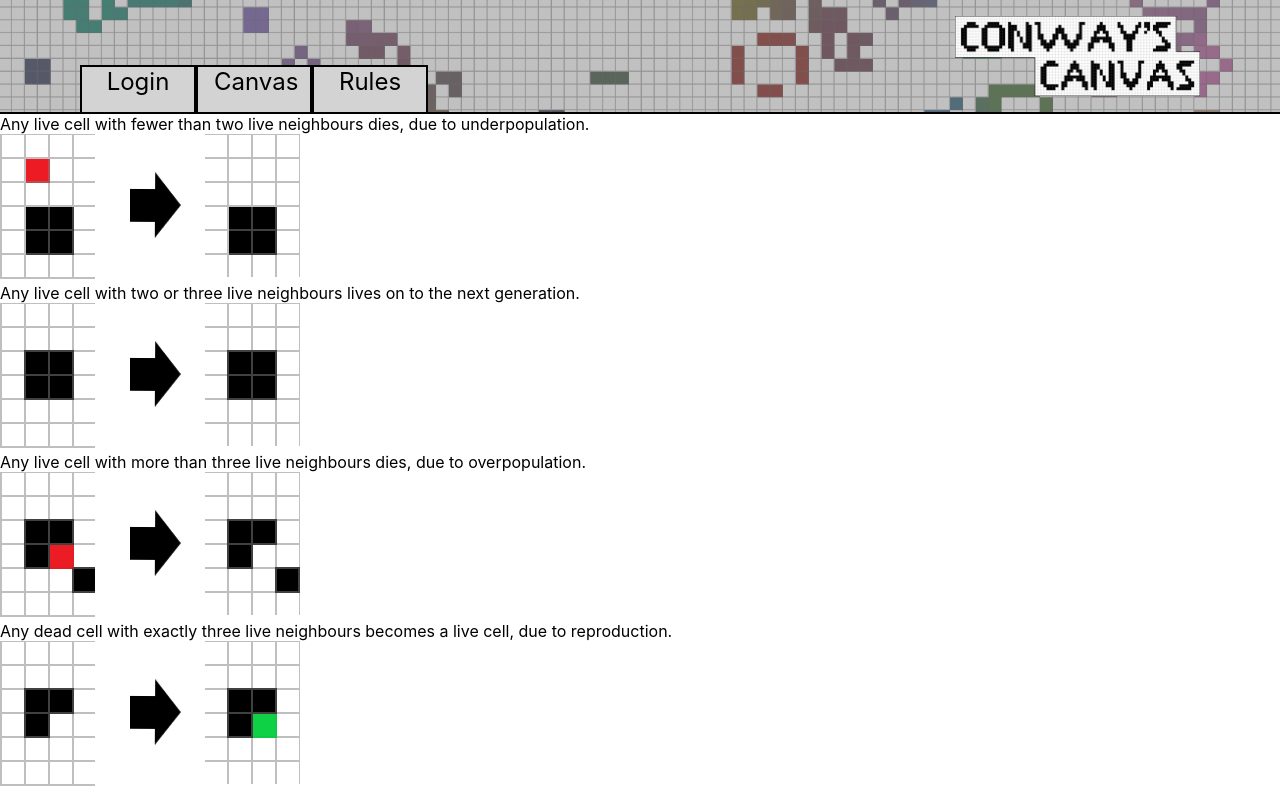
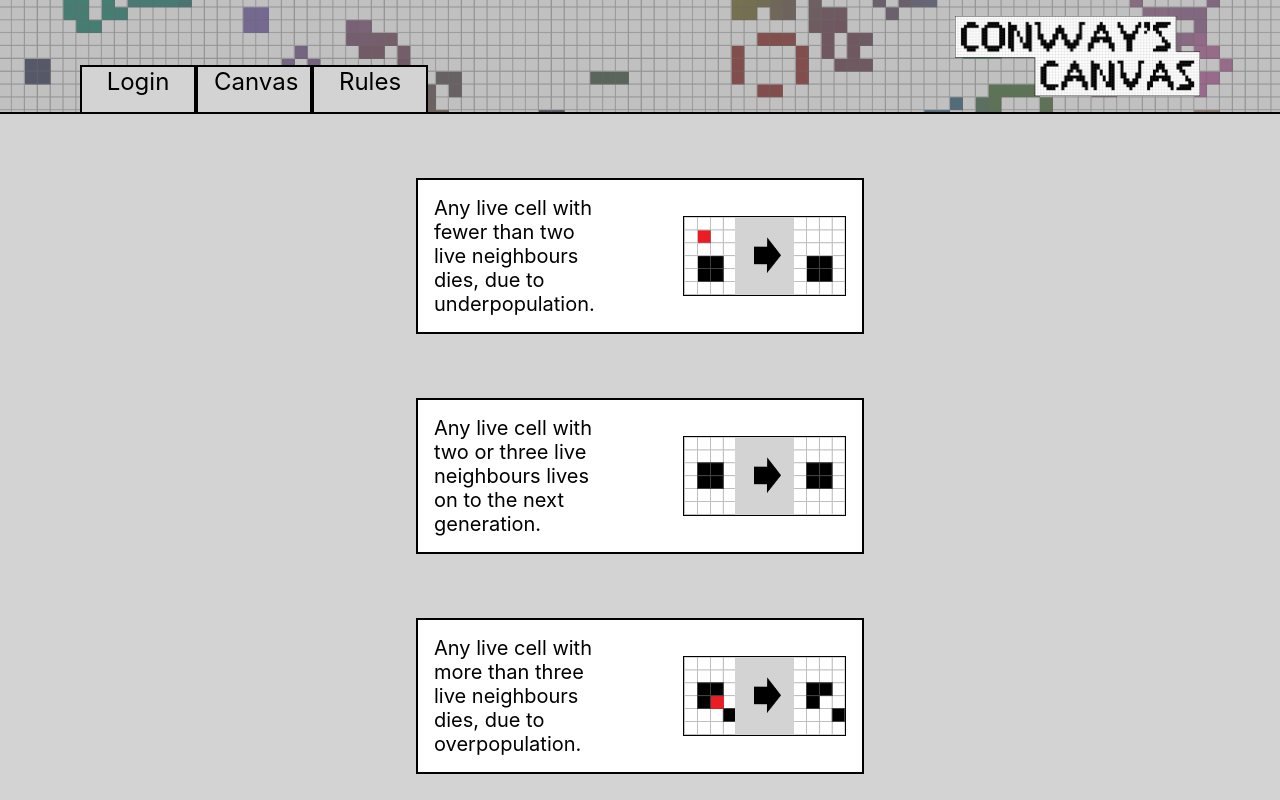
Before and after one commit to lizmeks/conways-canvas, a React (Create React App) app: page /rules in a window 1280 px wide. Shown: the top 800 px of the page. Built offline with nearby package versions, Linux system fonts and the light colour scheme.

Commit message:
stlyed rules page

```diff
--- a/src/pages/RulesPage/RulesPage.scss
+++ b/src/pages/RulesPage/RulesPage.scss
@@ -0,0 +1,29 @@
+.rules {
+  display: flex;
+  flex-direction: column;
+  align-items: center;
+  height: 100vh;
+  background-color: lightgray;
+
+  &__container {
+    display: flex;
+    align-items: center;
+    justify-content: space-between;
+    background-color: white;
+    width: 35%;
+    padding: 1rem;
+    border: 2px solid black;
+    margin-top: 4rem;
+  }
+
+  &__image {
+    height: 5rem;
+    background-color: lightgray;
+    border: 1px solid black;
+  }
+
+  &__text {
+    font-size: 1.25rem;
+    margin-right: 5rem;
+  }
+}
```
